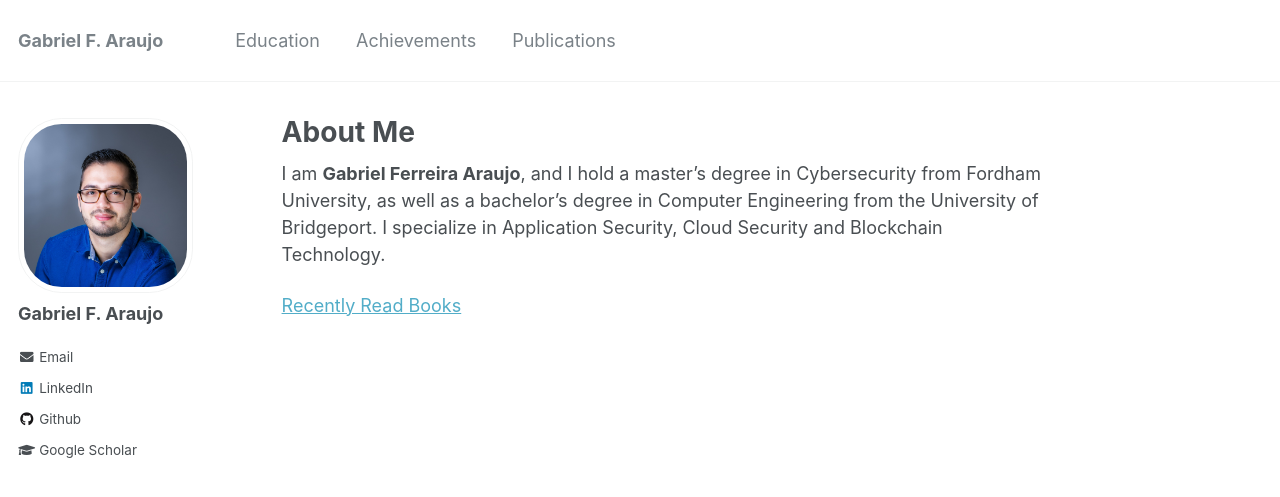
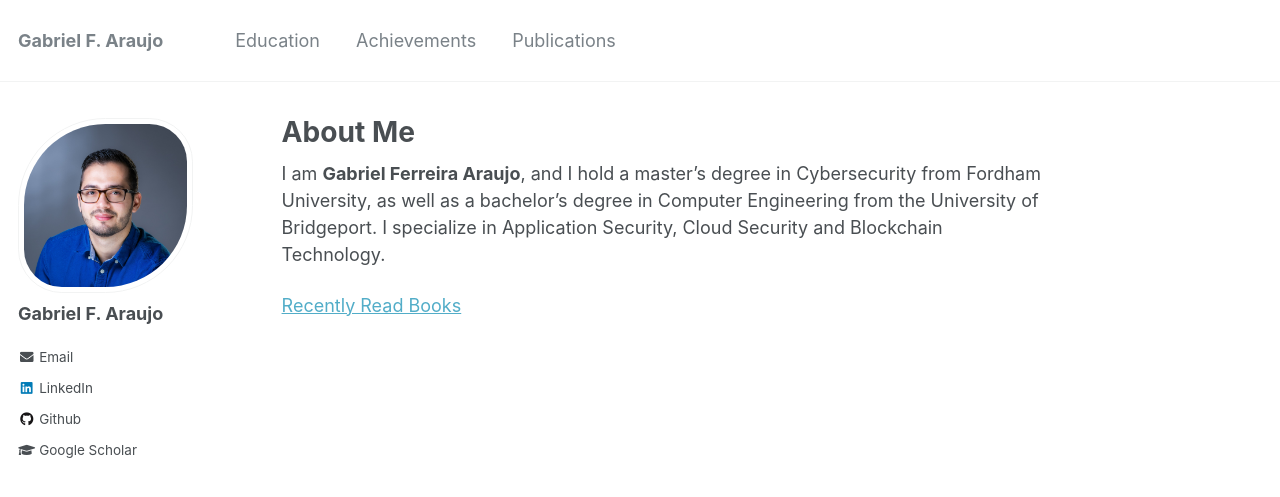
Before and after one commit to gabrujo/gabrujo.github.io, a Jekyll site: the page built from _pages/about.md, in a window 1280 px wide. Shown: the top 497 px of the page. Built offline with Jekyll 4.4.1, drawn with Linux system fonts in a browser that asks for light colours.

Commit message:
image shape change

```diff
--- a/_sass/_sidebar.scss
+++ b/_sass/_sidebar.scss
@@ -84,7 +84,7 @@
 
     img {
       max-width: 175px;
-      border-radius: 25%;
+      border-radius: 50% 25%; // oval shape
 
       @include breakpoint($large) {
         padding: 5px;
```
